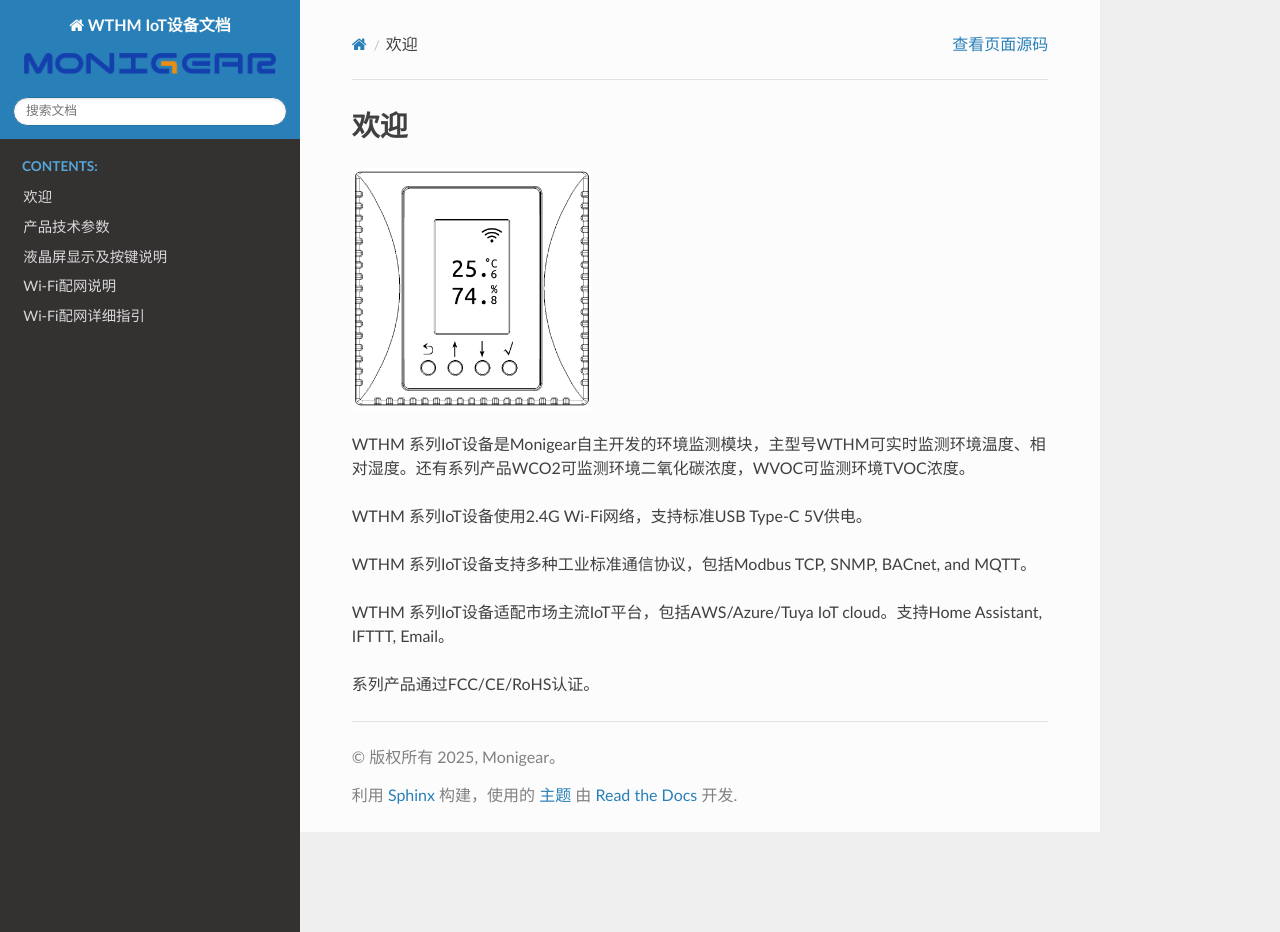
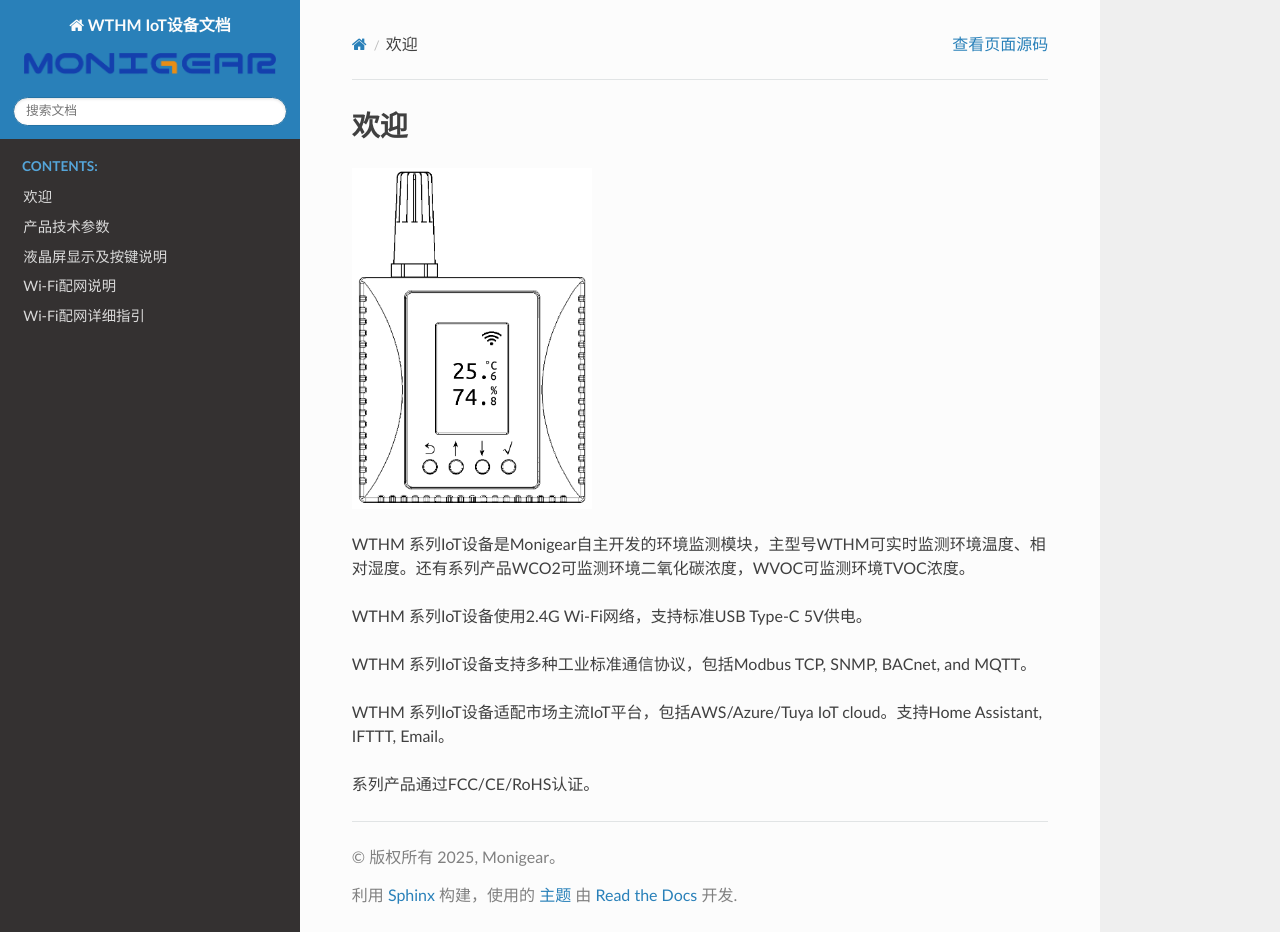
Before and after one commit to laosongbaba/wthm_docs_sphinx, a Sphinx documentation site: the page built from docs/zh/main.rst, in a window 1280 px wide and 932 px high. Built offline with Sphinx 7.4.7 and the Read the Docs theme 3.1.0, drawn with Linux system fonts in a browser that asks for light colours.

Commit message:
update image th-with-sensor.png

```diff
--- a/docs/en/main.rst
+++ b/docs/en/main.rst
@@ -1,7 +1,7 @@
 Welcome
 =======
 
-.. figure:: /_static/images/th.png
+.. figure:: /_static/images/th-with-sensor.png
    :width: 240
    :alt: WTHM Panel TH
 
--- a/docs/zh/main.rst
+++ b/docs/zh/main.rst
@@ -1,7 +1,7 @@
 欢迎
 ====
 
-.. figure:: /_static/images/th.png
+.. figure:: /_static/images/th-with-sensor.png
    :width: 240
    :alt: WTHM面板TH
 
```
Also changed, not shown: docs/_static/images/th-with-sensor.png (added).
